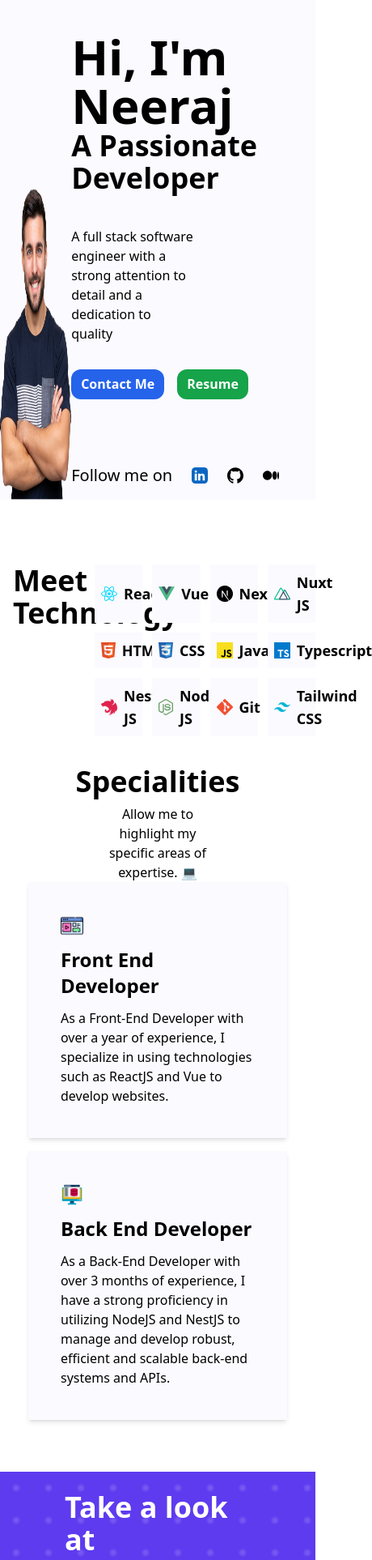
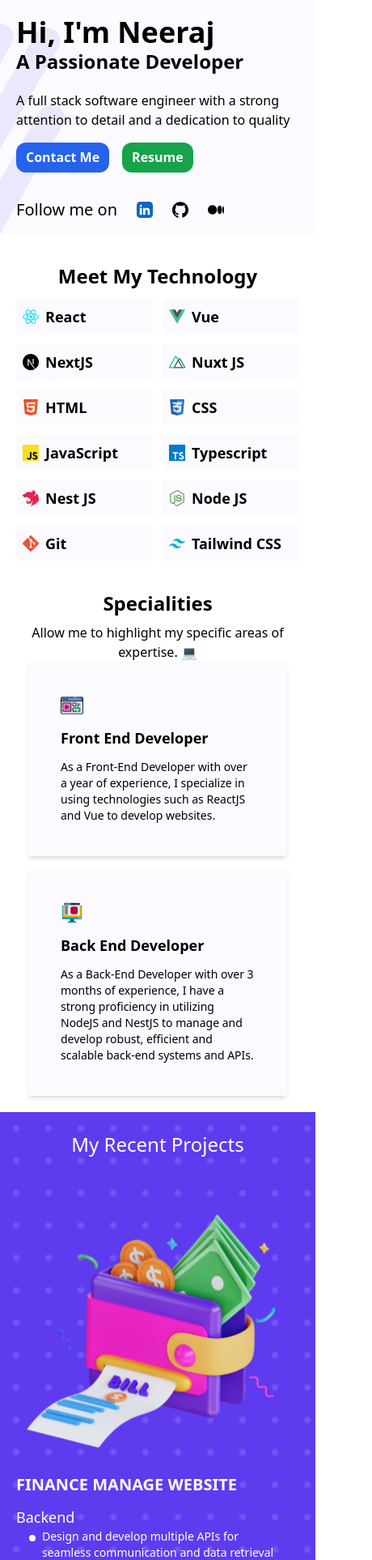
Before and after one commit to neeraj2021/my-portfolio, a React (Vite) app: page / in a window 390 px wide. Shown: the top 1926 px of the page at 81% size, 460 px wide, since content can reach past the window. Built offline with nearby package versions, Linux system fonts and the light colour scheme.

Commit message:
dev: add css for mobile view

```diff
--- a/src/App.jsx
+++ b/src/App.jsx
@@ -3,6 +3,8 @@ import Intro from "./components/Intro";
 import Specialities from "./components/Specialities";
 import Project from "./components/Project";
 import WorkExperience from "./components/WorkExperience";
+
+import "react-vertical-timeline-component/style.min.css";
 
 function App() {
   return (
--- a/src/components/Intro.jsx
+++ b/src/components/Intro.jsx
@@ -15,18 +15,22 @@ function FollowMeOnLogo({ src, href, alt }) {
 
 function Intro() {
   return (
-    <div className="flex w-full upper-background bg-cover bg-bottom bg-no-repeat">
-      <div id="left" className="w-1/2 self-end h-96">
+    <div className="flex w-full upper-background bg-cover bg-bottom bg-no-repeat px-5 lg:px-0">
+      <div id="left" className="w-1/2 self-end h-96 hidden lg:block">
         <img src={Model} className="h-full mx-auto" alt="React logo" />
       </div>
 
       <div id="right">
-        <div className="my-10">
-          <h1 className="text-6xl font-semibold">Hi, I&apos;m Neeraj</h1>
-          <h1 className="text-4xl font-semibold">A Passionate Developer</h1>
+        <div className="my-5 lg:my-10">
+          <h1 className="text-4xl lg:text-6xl font-semibold">
+            Hi, I&apos;m Neeraj
+          </h1>
+          <h1 className="text-2xl lg:text-4xl font-semibold">
+            A Passionate Developer
+          </h1>
         </div>
 
-        <p className="w-1/2 my-8">
+        <p className="lg:w-1/2 my-4 lg:my-8">
           A full stack software engineer with a strong attention to detail and a
           dedication to quality
         </p>
@@ -43,7 +47,7 @@ function Intro() {
           </button>
         </div>
 
-        <div className="flex gap-6 mt-16 py-4 items-center flex-wrap">
+        <div className="flex gap-6 mt-4 lg:mt-16 py-4 items-center flex-wrap">
           <p className="font-medium text-xl">Follow me on </p>
           <FollowMeOnLogo src={LinkedinSvg} href={LinkedinUrl} alt="Linkedin" />
           <FollowMeOnLogo src={GithubSvg} href={GithubUrl} alt="Github" />
--- a/src/components/Project.jsx
+++ b/src/components/Project.jsx
@@ -7,24 +7,26 @@ import { projectArr } from "../constants/project";
 function ProjectItem({ project, swap }) {
   return (
     <div
-      className={`text-white flex gap-8 pb-4 items-center ${
+      className={`text-white lg:flex gap-8 pb-4 items-center ${
         swap ? "flex-row-reverse" : ""
       }`}
     >
-      <div>
+      <div className="">
         <img loading="lazy" src={project.imageSrc} alt={project.imageAlt} />
       </div>
 
       <div>
-        <h4 className="text-2xl font-semibold">{project.title}</h4>
+        <h4 className="text-xl lg:text-2xl font-semibold">{project.title}</h4>
         {project.details.map((item, index) => (
           <div key={index}>
-            <h5 className="text-xl font-medium mt-3">{item.title}</h5>
+            <h5 className="text-lg lg:text-xl font-medium mt-3">
+              {item.title}
+            </h5>
             <div className="px-4">
               {item.points.map((point, subIndex) => (
                 <div className="flex gap-2" key={subIndex}>
                   <FontAwesomeIcon icon={faCircle} className="h-2 w-2 mt-2" />
-                  <p> {point}</p>
+                  <p className="text-sm lg:text-base"> {point}</p>
                 </div>
               ))}
             </div>
@@ -37,10 +39,13 @@ function ProjectItem({ project, swap }) {
 
 function Project() {
   return (
-    <div className="bg-primary w-full px-20 bg-dots">
+    <div className="bg-primary w-full lg:px-20 px-5 bg-dots">
       <div className="pt-6 pb-10">
-        <h3 className="text-white text-4xl font-semibold">
-          Take a look at <br /> My recent Projects
+        <h3 className="text-white hidden lg:inline-block text-2xl lg:text-4xl font-semibold">
+          Take a look at <br /> My recent projects
+        </h3>
+        <h3 className="text-white text-2xl flex justify-center lg:hidden">
+          My Recent Projects
         </h3>
       </div>
 
--- a/src/components/Specialities.jsx
+++ b/src/components/Specialities.jsx
@@ -26,25 +26,25 @@ function TechNameIcon({ src, title }) {
 function SpecialitiesCard({ iconSrc, title, description }) {
   return (
     <div className="bg-cream w-80 p-10 flex flex-col gap-y-3 shadow-md">
-      <img src={iconSrc} className="h-7 w-7" alt="vjdknv kjdnkj ndkj nkjfd" />
-      <h1 className="text-2xl font-semibold">{title}</h1>
-      <p>{description}</p>
+      <img src={iconSrc} className="h-7 w-7" alt="img" />
+      <h1 className="lg:text-2xl text-lg font-semibold">{title}</h1>
+      <p className="text-sm lg:text-base">{description}</p>
     </div>
   );
 }
 
 function Specialities() {
   return (
-    <div className="py-16 container mx-auto">
-      <div className="grid grid-cols-[30%_70%] py-4">
+    <div className="lg:py-16 p-5 lg:px-0 container mx-auto">
+      <div className="grid lg:grid-cols-[30%_70%] py-4">
         <div className="flex gap-4">
-          <span className="w-20 h-[2px] mt-5 bg-primary" />
-          <h1 className="text-4xl font-semibold">
-            Meet My <br /> Technology
+          <span className="w-20 h-[2px] mt-5 bg-primary hidden lg:inline" />
+          <h1 className="text-2xl lg:text-4xl font-semibold mx-auto lg:mx-0">
+            Meet My <br className="hidden lg:inline" /> Technology
           </h1>
         </div>
 
-        <div className="grid grid-cols-4 gap-3">
+        <div className="grid grid-cols-2 lg:grid-cols-4 gap-3 mt-3 lg:mt-0">
           <TechNameIcon src={ReactSvg} title="React" />
           <TechNameIcon src={VueJSSvg} title="Vue" />
           <TechNameIcon src={NextJSSVG} title="NextJS" />
@@ -61,8 +61,10 @@ function Specialities() {
       </div>
 
       <div className="flex flex-col justify-center items-center">
-        <h2 className="text-4xl pt-5 pb-2 font-semibold">Specialities</h2>
-        <p className="w-1/3 text-center">
+        <h2 className="text-2xl lg:text-4xl pt-5 pb-2 font-semibold">
+          Specialities
+        </h2>
+        <p className="lg:w-1/3 text-center">
           Allow me to highlight my specific areas of expertise. 💻
         </p>
       </div>
--- a/src/components/WorkExperience.jsx
+++ b/src/components/WorkExperience.jsx
@@ -12,7 +12,7 @@ import { educationArr } from "../constants/education.ts";
 
 function ExperienceTitle({ title }) {
   return (
-    <h2 className="text-3xl p-5 pb-0 flex justify-center font-semibold">
+    <h2 className="text-2xl lg:text-3xl p-5 pb-0 flex justify-center font-semibold mb-4">
       {title}
     </h2>
   );
@@ -31,15 +31,22 @@ function WorkExperience() {
               borderRight: "10px solid  rgb(33, 150, 243)",
             }}
             date={work.date}
-            iconStyle={{ background: "rgb(33, 150, 243)", color: "#fff" }}
+            iconStyle={{
+              background: "rgb(33, 150, 243)",
+              color: "#fff",
+            }}
             icon={<FontAwesomeIcon icon={work.icon} />}
             key={index}
           >
-            <h3 className="font-semibold text-2xl">{work.position}</h3>
+            <h3 className="font-semibold text-lg lg:text-2xl">
+              {work.position}
+            </h3>
 
             <div className="flex justify-between items-end pb-4">
-              <h3 className="font-semibold text-xl">{work.company}</h3>
-              <span className="text-sm">{work.location}</span>
+              <h3 className="font-semibold text-lg lg:text-xl">
+                {work.company}
+              </h3>
+              <span className="text-xs lg:text-sm">{work.location}</span>
             </div>
 
             {work.projects.map((project, projectIndex) => (
@@ -50,7 +57,9 @@ function WorkExperience() {
 
                 {project.details.map((detail, detailIndex) => (
                   <div key={detailIndex}>
-                    <h5 className="font-medium mt-3">{detail.subtitle}</h5>
+                    <h5 className="font-medium text-sm lg:text-base mt-3">
+                      {detail.subtitle}
+                    </h5>
 
                     {detail.points.map((point, pointIndex) => (
                       <div className="flex flex-row gap-2" key={pointIndex}>
@@ -58,7 +67,9 @@ function WorkExperience() {
                           icon={faCircle}
                           className="h-[5px] mt-[10px]"
                         />
-                        <span className="p-0 m-0 text-sm">{point}</span>
+                        <span className="p-0 m-0 lg:text-sm text-xs">
+                          {point}
+                        </span>
                       </div>
                     ))}
                   </div>
@@ -76,19 +87,25 @@ function WorkExperience() {
           <VerticalTimelineElement
             className="vertical-timeline-element--work my-10"
             contentArrowStyle={{
-              borderRight: "10px solid  rgb(33, 150, 243)",
+              borderRight: "10px solid rgb(33, 150, 243)",
             }}
             date={education.date}
-            iconStyle={{ background: "rgb(33, 150, 243)", color: "#fff" }}
+            iconStyle={{
+              background: "rgb(33, 150, 243)",
+              color: "#fff",
+            }}
             icon={<FontAwesomeIcon icon={education.icon} />}
           >
-            <h3 className="font-semibold text-xl">{education.institute}</h3>
-            <h4>{education.location}</h4>
-            <p>{education.course}</p>
-            <p>{education.result}</p>
+            <h3 className="font-semibold text-lg lg:text-xl">
+              {education.institute}
+            </h3>
+            <h4 className="text-sm lg:text-base">{education.location}</h4>
+            <p className="text-sm lg:text-base">{education.course}</p>
+            <p className="text-sm lg:text-base">{education.result}</p>
           </VerticalTimelineElement>
         ))}
       </VerticalTimeline>
+      <VerticalTimeline lineColor="blue" />
     </div>
   );
 }
```
